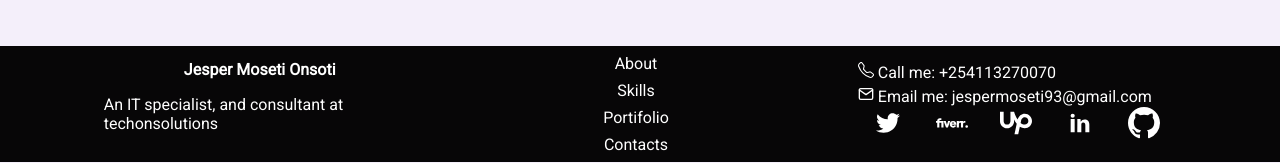
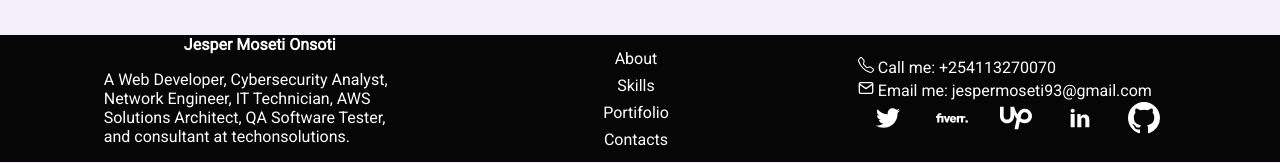
Before and after one commit to jespermoseti/jespermoseti, a Next.js app: page / in a window 1280 px wide. Shown: the part 619-782 px from the top of the page. Built offline with nearby package versions, Linux system fonts and the light colour scheme; no server answers; the database is empty.

Commit message:
Update footer.js

```diff
--- a/components/layout/footer.js
+++ b/components/layout/footer.js
@@ -15,7 +15,7 @@ function Footer() {
         <div className={classes.personality}>
           <h4>Jesper Moseti Onsoti</h4>
           <p>
-            An IT specialist, and consultant at techonsolutions
+            A Web Developer, Cybersecurity Analyst, Network Engineer, IT Technician, AWS Solutions Architect, QA Software Tester, and consultant at techonsolutions.
           </p>
         </div>
         <div className={classes.navlinks}>
```
